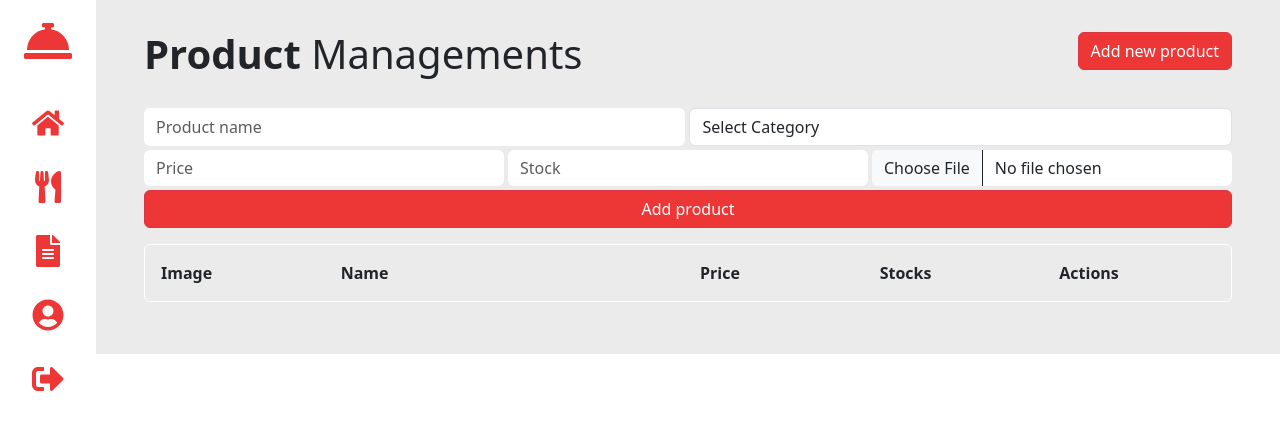
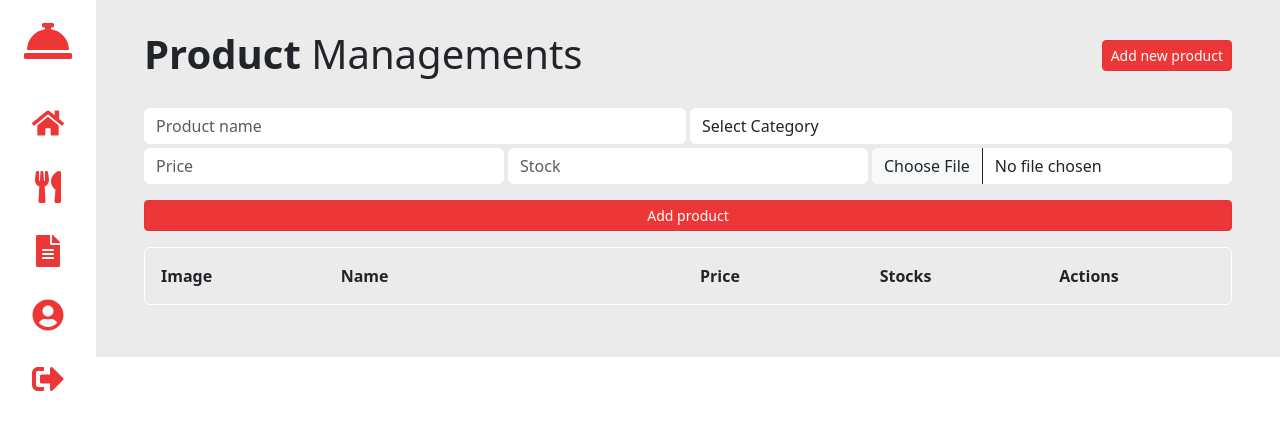
Before and after one commit to yazidhq/cashier-dashboard, a React (Vite) app: page /products in a window 1280 px wide. Both pictures are taken after a click on the button "Add new product". Shown: the top 430 px of the page. Built offline with nearby package versions, Linux system fonts and the light colour scheme.

Commit message:
update: product managements

```diff
--- a/src/components/Button.jsx
+++ b/src/components/Button.jsx
@@ -7,7 +7,11 @@ const Button = ({
 }) => {
   return (
     <div className={grid}>
-      <button type={type} className={`btn btn-${color}`} onClick={handleClick}>
+      <button
+        type={type}
+        className={`btn btn-sm btn-${color}`}
+        onClick={handleClick}
+      >
         {text}
       </button>
     </div>
--- a/src/components/product/ProductTable.jsx
+++ b/src/components/product/ProductTable.jsx
@@ -1,13 +1,23 @@
 import { FaEdit, FaTrash } from "react-icons/fa";
+import ProductsForm from "./ProductsForm";
+import category from "../../../public/data/category.json";
 
-const ProductTable = ({ showProducts, handleRemoveProduct }) => {
+const ProductTable = ({
+  showProducts,
+  handleRemoveProduct,
+  handleShowEditFormButton,
+  editButton,
+  handleUpdateProduct,
+}) => {
+  const menu_category = category.menu_category;
+
   const products = showProducts.map((item) => (
     <div className="card border-0" key={item.name}>
       <div className="card-body">
         <div className="row">
           <div className="col-md-2 rounded-circle">
             <img
-              src={`./data/img/${item.image}`}
+              src={`./data/img/${item.img}`}
               className="img-fluid"
               width={"50px"}
             />
@@ -20,10 +30,23 @@ const ProductTable = ({ showProducts, handleRemoveProduct }) => {
           <div className="col-md-2 mt-2">100</div>
           <div className="col-md-2 mt-2">
             <div className="d-flex gap-3 mt-1">
-              <FaEdit />
+              <FaEdit onClick={() => handleShowEditFormButton(item.name)} />
               <FaTrash onClick={() => handleRemoveProduct(item.name)} />
             </div>
           </div>
+          {editButton.status && editButton.name === item.name && (
+            <ProductsForm
+              handleUpdateProduct={handleUpdateProduct}
+              menu_category={menu_category}
+              data_value={{
+                name: item.name,
+                category: item.category,
+                price: item.price,
+                qty: item.qty,
+                img: item.img,
+              }}
+            />
+          )}
         </div>
       </div>
     </div>
--- a/src/components/product/ProductsForm.jsx
+++ b/src/components/product/ProductsForm.jsx
@@ -1,17 +1,37 @@
 import Button from "../Button";
 
-const ProductsForm = ({ handleAddProduct, menu_category }) => {
+const ProductsForm = ({
+  handleAddProduct,
+  handleUpdateProduct,
+  menu_category,
+  data_value,
+}) => {
   return (
-    <form action="" method="POST" onSubmit={handleAddProduct} className="mb-3">
+    <form
+      action=""
+      method="POST"
+      onSubmit={handleUpdateProduct ? handleUpdateProduct : handleAddProduct}
+      className={`mb-3 ${handleUpdateProduct ? "mt-3" : ""}`}
+    >
       <div className="d-flex justify-content-between gap-1 mb-1">
         <input
           type="text"
-          className="form-control border-0"
+          className={`form-control ${handleUpdateProduct ? "" : "border-0"}`}
           placeholder="Product name"
           name="name"
+          defaultValue={handleUpdateProduct ? data_value.name : ""}
           required
         />
-        <select name="category" className="form-control" required>
+        <select
+          name="category"
+          className={`form-control ${handleUpdateProduct ? "" : "border-0"}`}
+          required
+        >
+          {handleUpdateProduct && (
+            <option hidden defaultValue={data_value.category}>
+              {data_value.category}
+            </option>
+          )}
           <option hidden value="">
             Select Category
           </option>
@@ -25,26 +45,36 @@ const ProductsForm = ({ handleAddProduct, menu_category }) => {
       <div className="d-flex justify-content-between gap-1 mb-1">
         <input
           type="number"
-          className="form-control border-0"
+          className={`form-control ${handleUpdateProduct ? "" : "border-0"}`}
           placeholder="Price"
           name="price"
+          min={0}
+          defaultValue={handleUpdateProduct ? data_value.price : ""}
           required
         />
         <input
           type="number"
-          className="form-control border-0"
+          className={`form-control ${handleUpdateProduct ? "" : "border-0"}`}
           placeholder="Stock"
           name="qty"
+          min={0}
+          defaultValue={handleUpdateProduct ? data_value.qty : ""}
           required
         />
         <input
           type="file"
-          className="form-control border-0"
-          name="image"
-          required
+          className={`form-control ${handleUpdateProduct ? "" : "border-0"}`}
+          name="img"
+          required={!handleUpdateProduct}
         />
       </div>
-      <Button text={"Add product"} color={"danger"} type={"submit"} />
+      <div className="mt-3">
+        <Button
+          text={handleUpdateProduct ? "Update product" : "Add product"}
+          color={"danger"}
+          type={"submit"}
+        />
+      </div>
     </form>
   );
 };
--- a/src/components/product/ProductsTable.jsx
+++ b/src/components/product/ProductsTable.jsx
@@ -5,11 +5,14 @@ import ProductTable from "./ProductTable";
 import ProductsForm from "./ProductsForm";
 
 const ProductsTable = ({
+  handleAddProduct,
+  handleRemoveProduct,
+  handleUpdateProduct,
+  showProducts,
   handleAddButton,
   addButton,
-  handleAddProduct,
-  handleRemoveProduct,
-  showProducts,
+  handleShowEditFormButton,
+  editButton,
 }) => {
   const menu_category = category.menu_category;
 
@@ -17,7 +20,7 @@ const ProductsTable = ({
     <div className="mb-5">
       <div className="d-flex justify-content-between">
         <TitleMenu firstWord={"Product"} lastWord={"Managements"} />
-        <div className="mt-2">
+        <div className="mt-3">
           <Button
             grid=""
             text={"Add new product"}
@@ -37,6 +40,9 @@ const ProductsTable = ({
       <ProductTable
         showProducts={showProducts}
         handleRemoveProduct={handleRemoveProduct}
+        handleUpdateProduct={handleUpdateProduct}
+        handleShowEditFormButton={handleShowEditFormButton}
+        editButton={editButton}
       />
     </div>
   );
--- a/src/pages/ProductsPage.jsx
+++ b/src/pages/ProductsPage.jsx
@@ -6,6 +6,7 @@ const ProductsPage = () => {
   const product = JSON.parse(localStorage.getItem("products"));
   const [products, setProducts] = useState(product ? product : []);
   const [addButtonShow, setAddButtonShow] = useState(false);
+  const [showEditForm, setShowEditForm] = useState({ status: false, name: "" });
 
   useEffect(() => {
     localStorage.setItem("products", JSON.stringify(products));
@@ -18,7 +19,7 @@ const ProductsPage = () => {
       category: e.target.category.value,
       price: e.target.price.value,
       qty: e.target.qty.value,
-      image: e.target.image.value.replace("C:\\fakepath\\", ""),
+      img: e.target.img.value.replace("C:\\fakepath\\", ""),
     };
     setProducts([
       ...products,
@@ -27,7 +28,7 @@ const ProductsPage = () => {
         category: data.category,
         price: data.price,
         qty: data.qty,
-        image: data.image,
+        img: data.img,
       },
     ]);
   };
@@ -38,8 +39,28 @@ const ProductsPage = () => {
     localStorage.setItem("order", JSON.stringify(updatedProducts));
   };
 
+  const handleUpdateProduct = (e) => {
+    e.preventDefault();
+    const data = {
+      name: e.target.name.value,
+      category: e.target.category.value,
+      price: e.target.price.value,
+      qty: e.target.qty.value,
+      img: e.target.img.value.replace("C:\\fakepath\\", ""),
+    };
+    if (data.img === "") {
+      console.log([data.name, data.category, data.price, data.qty]);
+    } else {
+      console.log([data.name, data.category, data.price, data.qty, data.img]);
+    }
+  };
+
   const handleAddButton = () => {
     setAddButtonShow(!addButtonShow);
+  };
+
+  const handleShowEditFormButton = (productName) => {
+    setShowEditForm({ status: !showEditForm.status, name: productName });
   };
 
   return (
@@ -48,10 +69,13 @@ const ProductsPage = () => {
         <div className="flex-grow-1 px-5 pt-4 bg-light pb-1">
           <ProductsTable
             handleAddButton={handleAddButton}
-            addButton={addButtonShow}
             handleAddProduct={handleAddProduct}
             handleRemoveProduct={handleRemoveProduct}
+            handleUpdateProduct={handleUpdateProduct}
             showProducts={products}
+            addButton={addButtonShow}
+            handleShowEditFormButton={handleShowEditFormButton}
+            editButton={showEditForm}
           />
         </div>
       </div>
```
